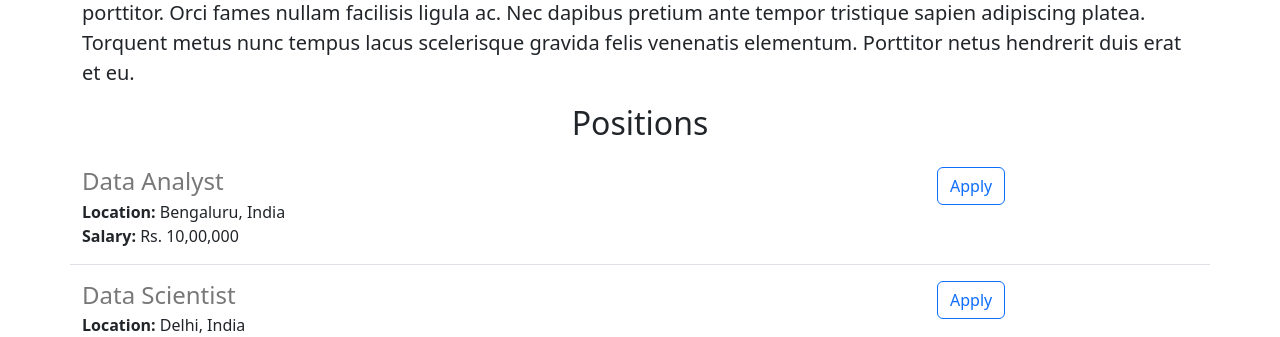
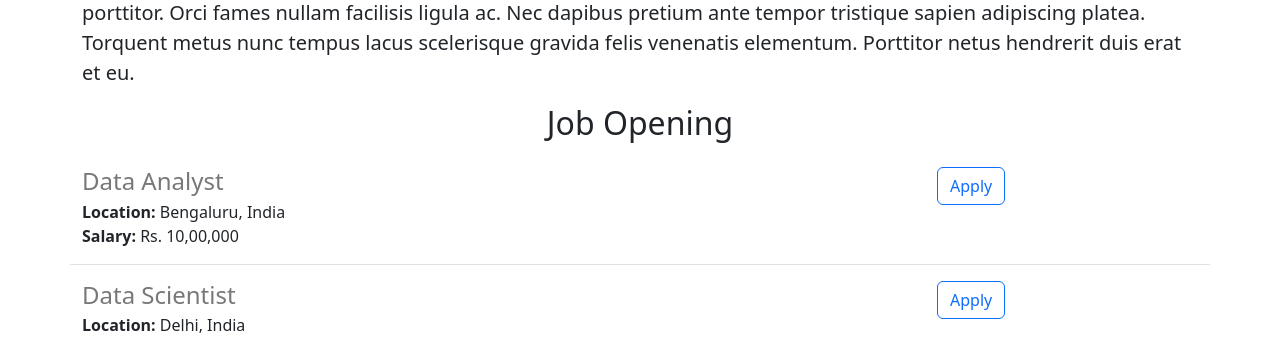
Before and after one commit to vandanamv/website, a Flask app: page / in a window 1280 px wide. Shown: the part 580-917 px from the top of the page. Run offline with Flask 3, Linux system fonts and the light colour scheme.

Commit message:
checking the render web so changed the Positions to Job openings in home.html file

```diff
--- a/templates/home.html
+++ b/templates/home.html
@@ -39,7 +39,7 @@
                 lacus scelerisque gravida felis venenatis elementum. Porttitor
                 netus hendrerit duis erat et eu.
             </p>
-            <h2 class="text-center mt-3 mb-4">Positions</h2>
+            <h2 class="text-center mt-3 mb-4">Job Opening</h2>
             <p>
                 {% for job in jobs%}
                 {% include 'jobitem.html' %}
```
